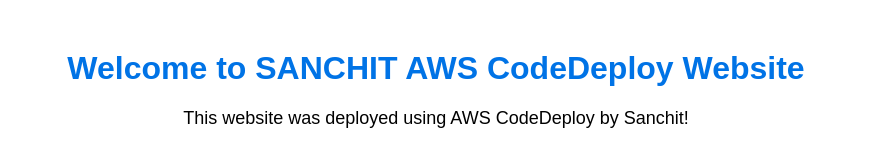
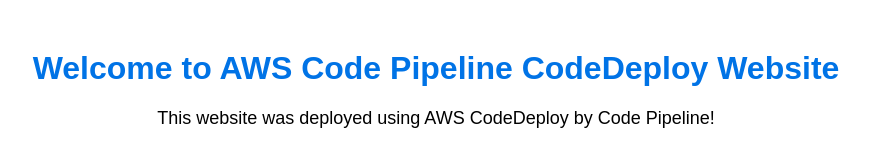
Before and after one commit to sanchitwake1996/codebuild-codedeploy, a plain HTML site: page index.html in a window 1280 px wide. Shown: the whole page, without its empty margins (204-1074 px from the left). Drawn offline with Linux system fonts and the light colour scheme.

Commit message:
Update index.html

```diff
--- a/index.html
+++ b/index.html
@@ -11,7 +11,7 @@
     </style>
 </head>
 <body>
-    <h1>Welcome to SANCHIT AWS CodeDeploy Website</h1>
-    <p>This website was deployed using AWS CodeDeploy by Sanchit!</p>
+    <h1>Welcome to AWS Code Pipeline CodeDeploy Website</h1>
+    <p>This website was deployed using AWS CodeDeploy by Code Pipeline!</p>
 </body>
 </html>
```
